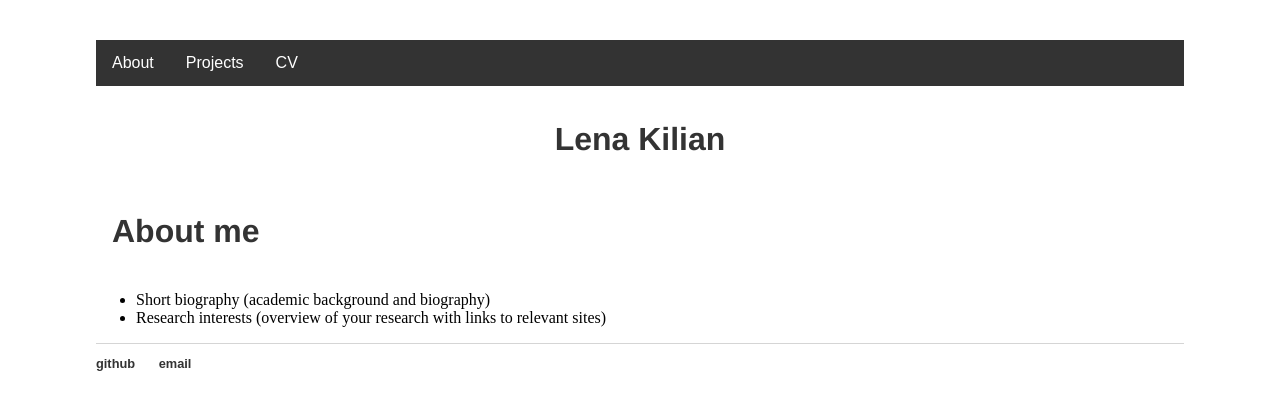
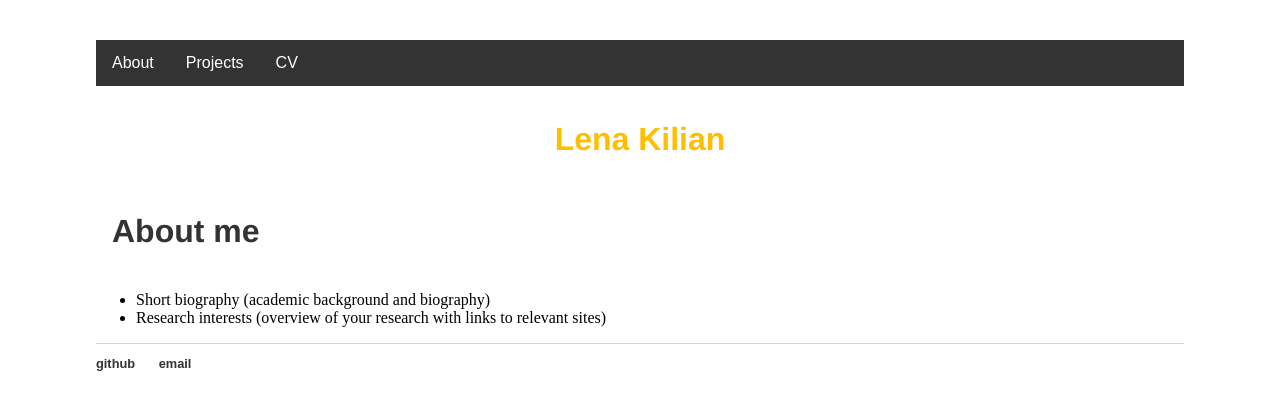
Before and after one commit to lena-kilian/lena-kilian.github.io, a Jekyll site: the page built from index.md, in a window 1280 px wide. Shown: the top 410 px of the page. Built offline with Jekyll 4.4.1, drawn with Linux system fonts in a browser that asks for light colours; our own code applies the rules of GitHub Pages for plain Markdown files.

Commit message:
Update main.css

```diff
--- a/css/main.css
+++ b/css/main.css
@@ -94,9 +94,9 @@
     color: #ffbf00;
 }
 h1 {Times
-    font-size: 2em;
+    font-size: 2.3em;
     font-family:'Helvetica';
-    color: #333;
+    color: #ffbf00;
     padding: 14px 16px;
     text-align: center;
 }
```
